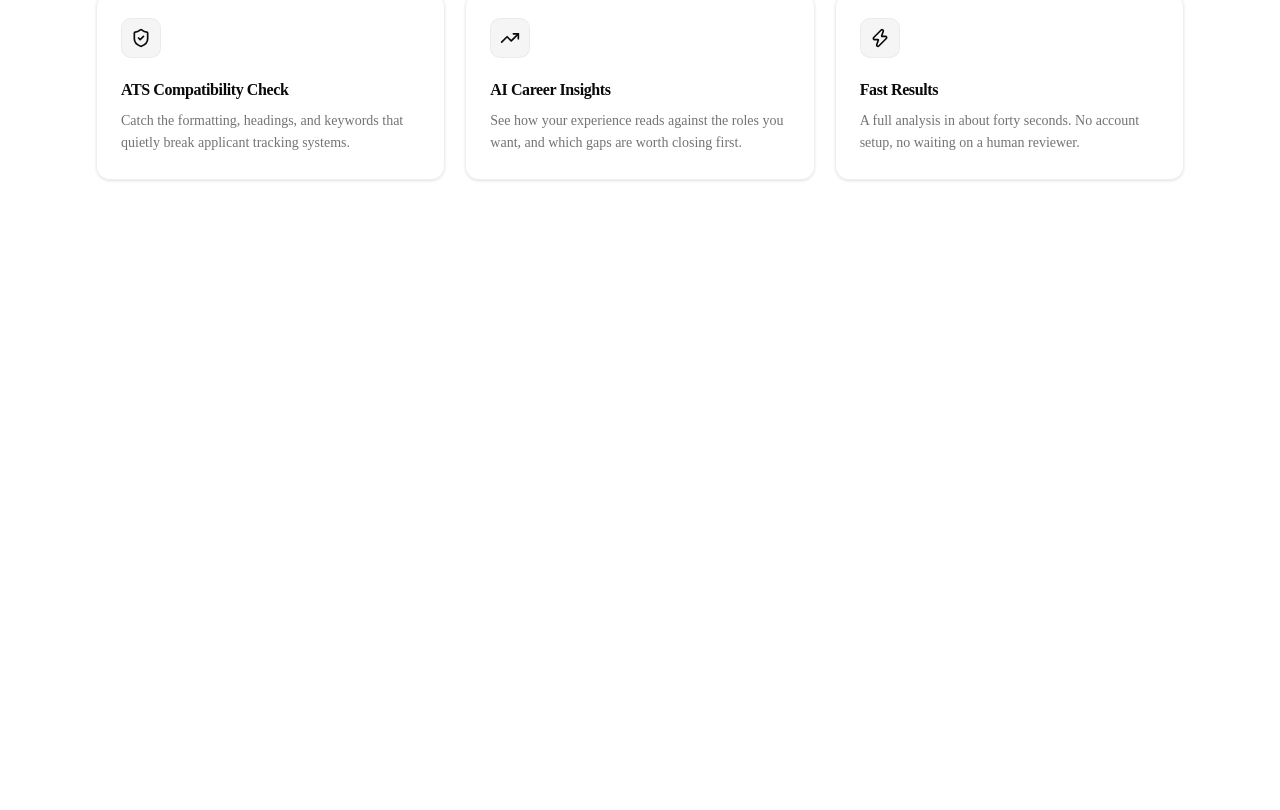
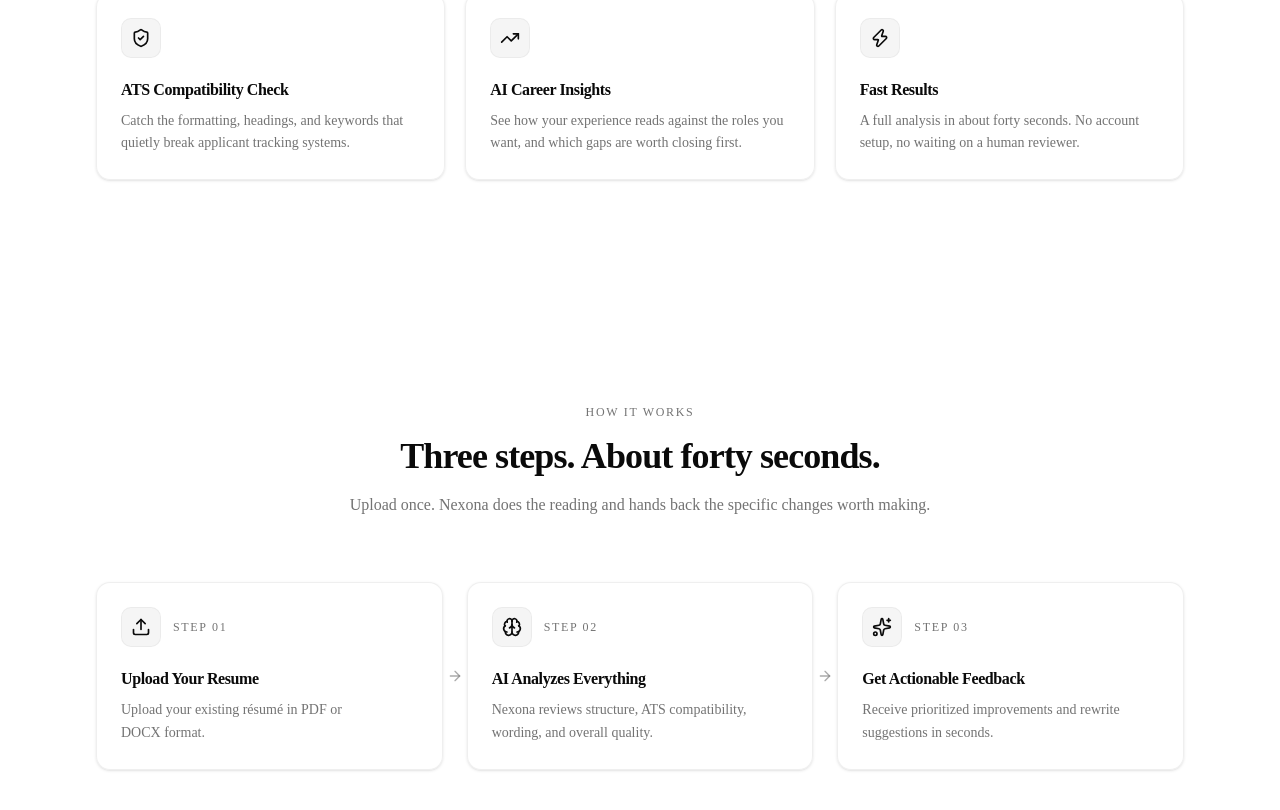
Before and after one commit to yagizkoryurek/nexona, a Next.js app: page / in a window 1280 px wide. Shown: the part 1380-2190 px from the top of the page. Before the commit the page ends 1672 px from the top, so only its background shows below. Built offline with nearby package versions, Linux system fonts and the light colour scheme.

Commit message:
feat: implement landing page how it works section

```diff
--- a/src/app/page.tsx
+++ b/src/app/page.tsx
@@ -1,5 +1,6 @@
 import { Features } from "@/components/features/features";
 import { Hero } from "@/components/hero/hero";
+import { HowItWorks } from "@/components/how-it-works/how-it-works";
 import { Navbar } from "@/components/navbar/navbar";
 
 export default function Home() {
@@ -9,6 +10,7 @@ export default function Home() {
       <main>
         <Hero />
         <Features />
+        <HowItWorks />
       </main>
     </>
   );
--- /dev/null
+++ b/src/components/how-it-works/how-it-works.tsx
@@ -0,0 +1,40 @@
+import { SectionHeading } from "@/components/section-heading";
+
+import { StepCard } from "./step-card";
+import { howItWorksContent, steps } from "./steps-data";
+
+export function HowItWorks() {
+  return (
+    <section
+      id="how-it-works"
+      aria-labelledby="how-it-works-heading"
+      // scroll-mt clears the sticky navbar when the #how-it-works anchor is used.
+      className="scroll-mt-16 py-20 sm:py-24 lg:py-28"
+    >
+      <div className="mx-auto w-full max-w-6xl px-4 sm:px-6 lg:px-8">
+        <SectionHeading
+          headingId="how-it-works-heading"
+          label={howItWorksContent.label}
+          headline={howItWorksContent.headline}
+          description={howItWorksContent.description}
+        />
+
+        {/*
+          An ordered list: the sequence is meaningful, so assistive tech should
+          announce these as steps 1–3 rather than an unordered set.
+          `gap-6` is load-bearing — StepConnector's offsets are derived from it.
+        */}
+        <ol className="mt-12 grid grid-cols-1 gap-6 sm:grid-cols-3 lg:mt-16">
+          {steps.map((step, index) => (
+            <StepCard
+              key={step.title}
+              {...step}
+              index={index}
+              showConnector={index < steps.length - 1}
+            />
+          ))}
+        </ol>
+      </div>
+    </section>
+  );
+}
--- /dev/null
+++ b/src/components/how-it-works/step-card.tsx
@@ -0,0 +1,59 @@
+import { cn } from "@/lib/utils";
+
+import { StepConnector } from "./step-connector";
+import type { Step } from "./steps-data";
+
+type StepCardProps = Step & {
+  /** Zero-based position, rendered as a 1-based "Step 01" label. */
+  index: number;
+  /** Suppresses the trailing connector on the final step. */
+  showConnector: boolean;
+  className?: string;
+};
+
+/**
+ * One step in the process. Presentational only — like the feature cards, there
+ * is nothing to activate, so it is intentionally not focusable.
+ */
+export function StepCard({
+  icon: Icon,
+  title,
+  description,
+  index,
+  showConnector,
+  className,
+}: StepCardProps) {
+  return (
+    <li className={cn("relative", className)}>
+      <div
+        className={cn(
+          "border-border/60 bg-background/60 flex h-full flex-col rounded-xl border p-6 shadow-sm backdrop-blur-sm",
+          "hover:border-border transition-[transform,box-shadow,border-color] duration-300 ease-out hover:-translate-y-0.5 hover:shadow-md",
+          "motion-reduce:transition-none motion-reduce:hover:translate-y-0",
+        )}
+      >
+        <div className="flex items-center gap-3">
+          <span
+            aria-hidden="true"
+            className="border-border/60 bg-foreground/[0.04] text-foreground inline-flex size-10 shrink-0 items-center justify-center rounded-lg border"
+          >
+            <Icon className="size-5" />
+          </span>
+          <span className="text-muted-foreground text-xs font-medium tracking-[0.14em] tabular-nums">
+            {`STEP ${String(index + 1).padStart(2, "0")}`}
+          </span>
+        </div>
+
+        <h3 className="text-foreground mt-5 text-base font-semibold tracking-tight">
+          {title}
+        </h3>
+
+        <p className="text-muted-foreground mt-2 text-sm leading-relaxed text-pretty">
+          {description}
+        </p>
+      </div>
+
+      {showConnector ? <StepConnector /> : null}
+    </li>
+  );
+}
--- /dev/null
+++ b/src/components/how-it-works/step-connector.tsx
@@ -0,0 +1,21 @@
+import { ArrowDown, ArrowRight } from "lucide-react";
+
+/**
+ * Decorative link between two steps: points down in the stacked mobile
+ * timeline, right once the steps sit side by side.
+ *
+ * Offsets assume the grid's `gap-6` (24px). A 16px icon at a 20px negative
+ * offset spans 4px–20px into that gap, i.e. exactly centred. Changing the grid
+ * gap means changing these offsets to match.
+ */
+export function StepConnector() {
+  return (
+    <span
+      aria-hidden="true"
+      className="text-muted-foreground/60 absolute -bottom-5 left-1/2 -translate-x-1/2 sm:top-1/2 sm:right-[-1.25rem] sm:bottom-auto sm:left-auto sm:translate-x-0 sm:-translate-y-1/2"
+    >
+      <ArrowDown className="size-4 sm:hidden" />
+      <ArrowRight className="hidden size-4 sm:block" />
+    </span>
+  );
+}
--- /dev/null
+++ b/src/components/how-it-works/steps-data.ts
@@ -0,0 +1,34 @@
+import { Brain, Sparkles, Upload, type LucideIcon } from "lucide-react";
+
+export type Step = {
+  icon: LucideIcon;
+  title: string;
+  description: string;
+};
+
+export const howItWorksContent = {
+  label: "How it works",
+  headline: "Three steps. About forty seconds.",
+  description:
+    "Upload once. Nexona does the reading and hands back the specific changes worth making.",
+} as const;
+
+export const steps: Step[] = [
+  {
+    icon: Upload,
+    title: "Upload Your Resume",
+    description: "Upload your existing résumé in PDF or DOCX format.",
+  },
+  {
+    icon: Brain,
+    title: "AI Analyzes Everything",
+    description:
+      "Nexona reviews structure, ATS compatibility, wording, and overall quality.",
+  },
+  {
+    icon: Sparkles,
+    title: "Get Actionable Feedback",
+    description:
+      "Receive prioritized improvements and rewrite suggestions in seconds.",
+  },
+];
```
